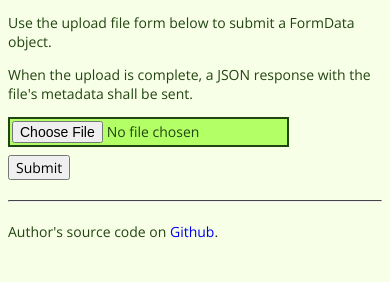
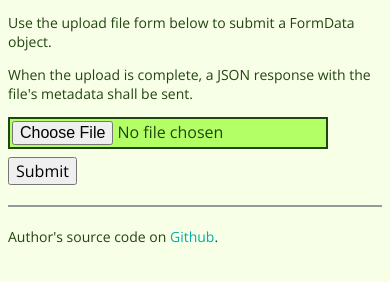
Before and after one commit to imooreva/file-metadata-microservice, a website: page public/index.html in a window 390 px wide. Shown: the part 52-334 px from the top of the page. Drawn offline with nearby package versions, Linux system fonts and the light colour scheme.

Commit message:
Modified style.css

```diff
--- a/public/style.css
+++ b/public/style.css
@@ -16,14 +16,14 @@ p {
 }
 
 #file-upload {
-    background-color: #b3ff66;
+    background-color: #B3FF66;
     border: 0.125rem solid;
     display: block;
     padding: 0.125rem;
 }
 
 #hr1 {
-    border-top: 1px solid #444444;
+    border: 1px solid #999999;
     margin-top: 2rem;
 }
 
@@ -32,6 +32,7 @@ p {
 }
 
 #footer>a {
+    color: #07ABAB;
     text-decoration: none;
 }
 
@@ -45,16 +46,16 @@ p {
     #heading1 {
         font-size: 1.5rem;
     }
-
     body {
         font-size: 0.875rem;
     }
-
+    #file-upload {
+        max-width: 98%;
+    }
     #file-upload, #submit-button {
-        font-size: 0.875rem;
+        font-size: 1rem;
         margin-top: 0.5rem;
     }
-
     #hr1, #footer {
         margin-top: 1.25rem
     }
```
